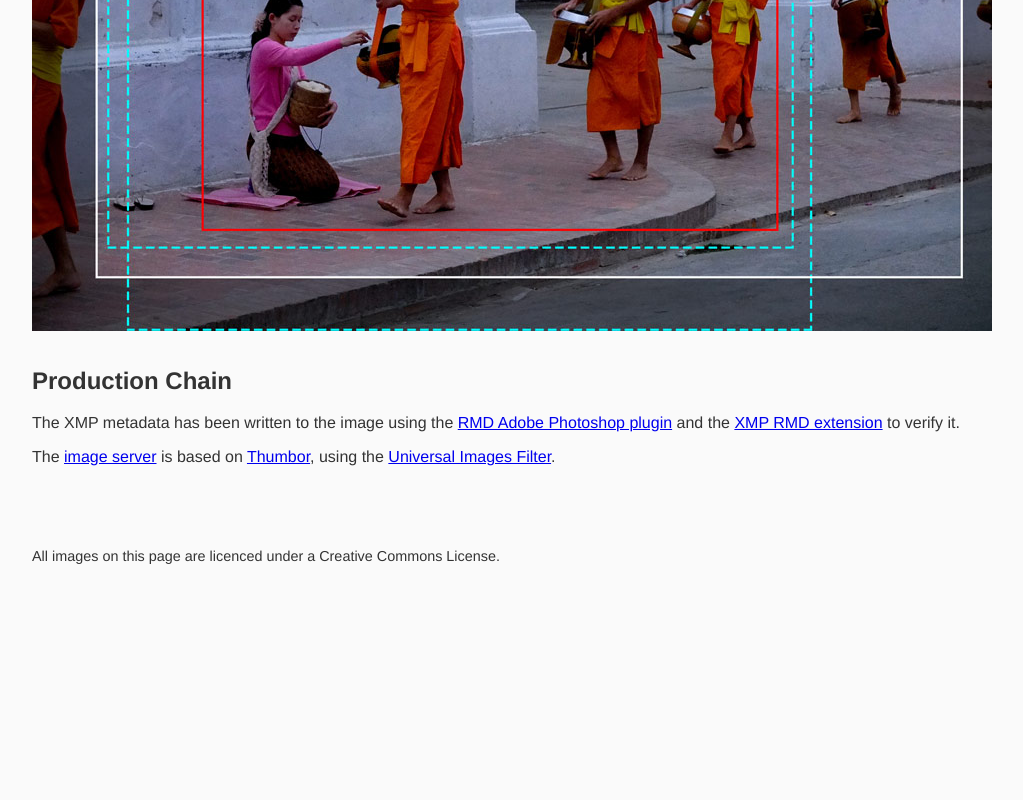
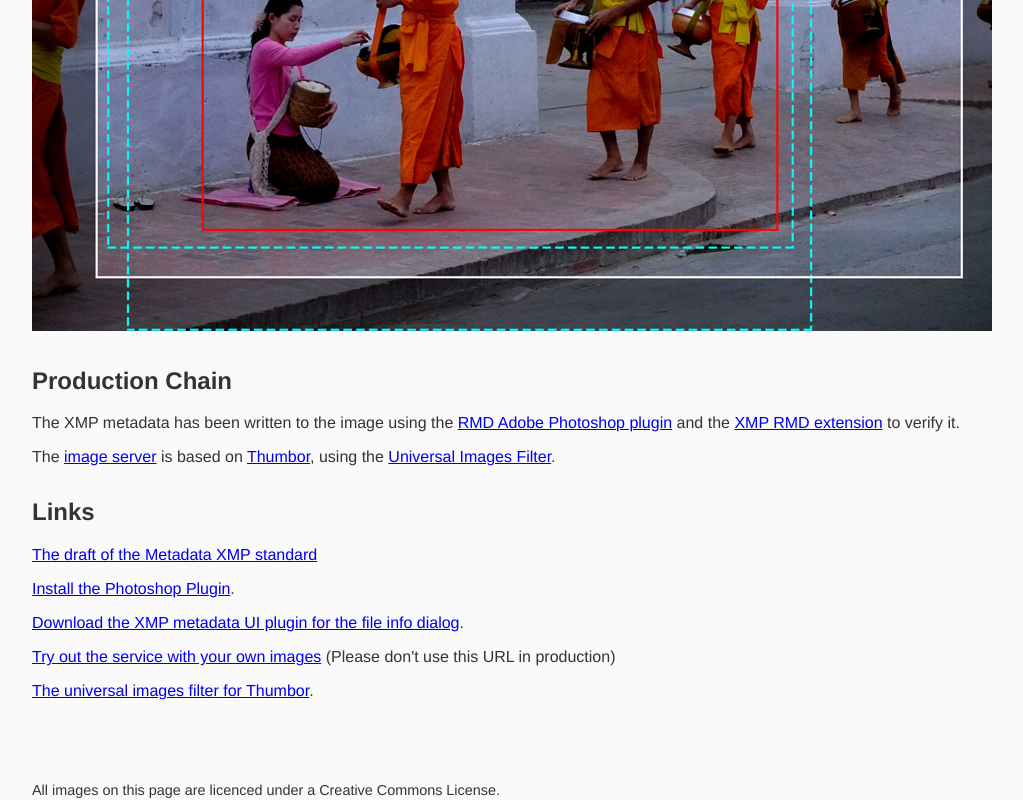
Before and after one commit to sbaechler/universalimages-demo, a website: page app/index.html in a window 1280 px wide. Shown: the part 3891-4691 px from the top of the page, without its empty margins (128-1151 px from the left). Before the commit the page ends 4457 px from the top, so only its background shows below. Drawn offline with nearby package versions, Linux system fonts and the light colour scheme; files that its build step writes are made by us from their sources.

Commit message:
add links

```diff
--- a/app/index.html
+++ b/app/index.html
@@ -76,12 +76,20 @@
           <a href="https://github.com/sbaechler/thumbor-universalimages">Universal Images Filter</a>.</p>
       </div>
 
+      <div>
+        <h2>Links</h2>
+        <p><a href="https://github.com/universalimages/rmd">The draft of the Metadata XMP standard</a></p>
+        <p><a href="https://creative.adobe.com/addons/products/14327">Install the Photoshop Plugin</a>.</p>
+        <p><a href="https://github.com/universalimages/rmd-extension/archive/master.zip">Download the XMP metadata UI plugin for the file info dialog</a>.</p>
+        <p><a href="http://thumbor.stellanera.com/unsafe/320x/filters:rmd()/http://stellanera.com/universalimages/monks.jpg">Try out the service with your own images</a> (Please don't use this URL in production)</p>
+        <p><a href="https://github.com/sbaechler/thumbor-rmd-demo">The universal images filter for Thumbor</a>.</p>
+      </div>
+
     </main>
     <footer>
       All images on this page are licenced under a Creative Commons License.
     </footer>
 
-    <!-- Google Analytics: change UA-XXXXX-X to be your site's ID. -->
     <script>
       (function(i,s,o,g,r,a,m){i['GoogleAnalyticsObject']=r;i[r]=i[r]||function(){
       (i[r].q=i[r].q||[]).push(arguments)},i[r].l=1*new Date();a=s.createElement(o),
```
